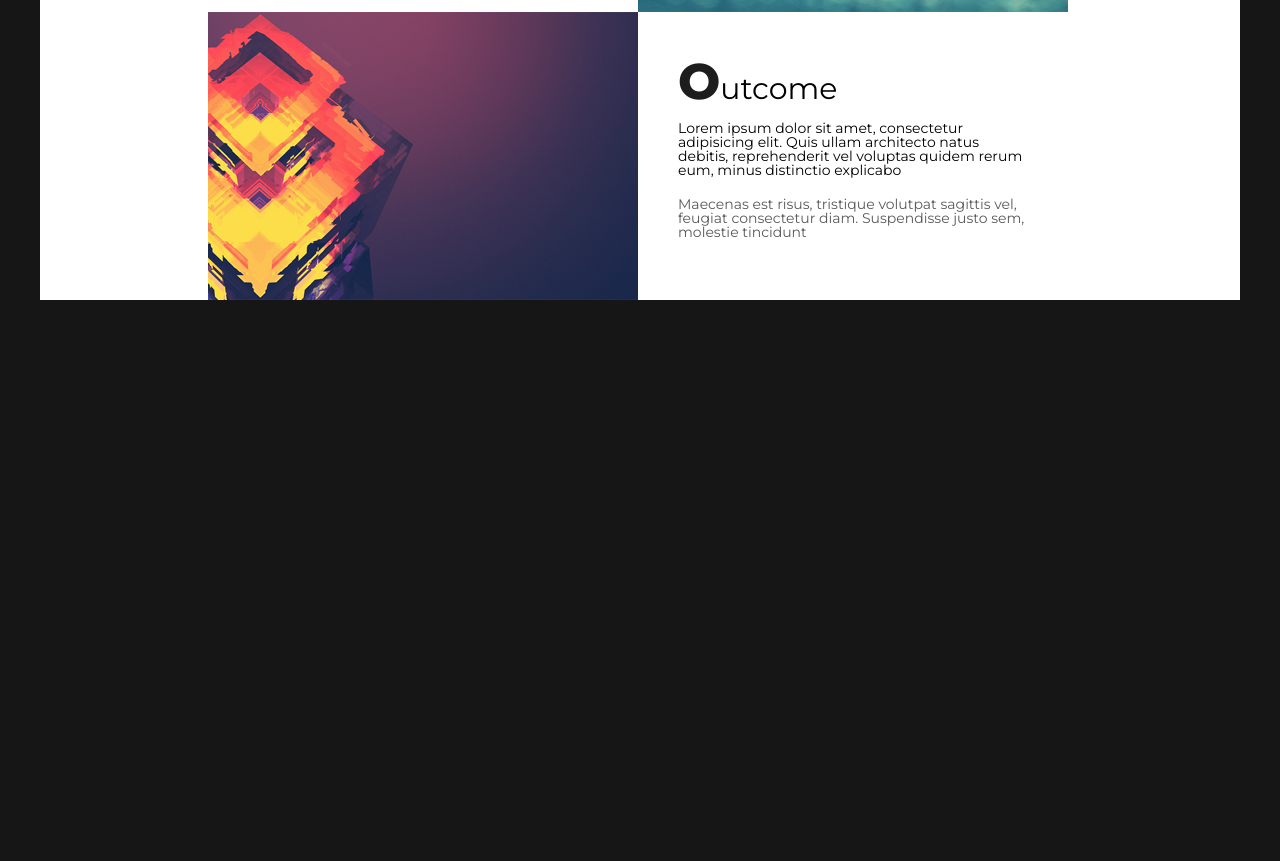
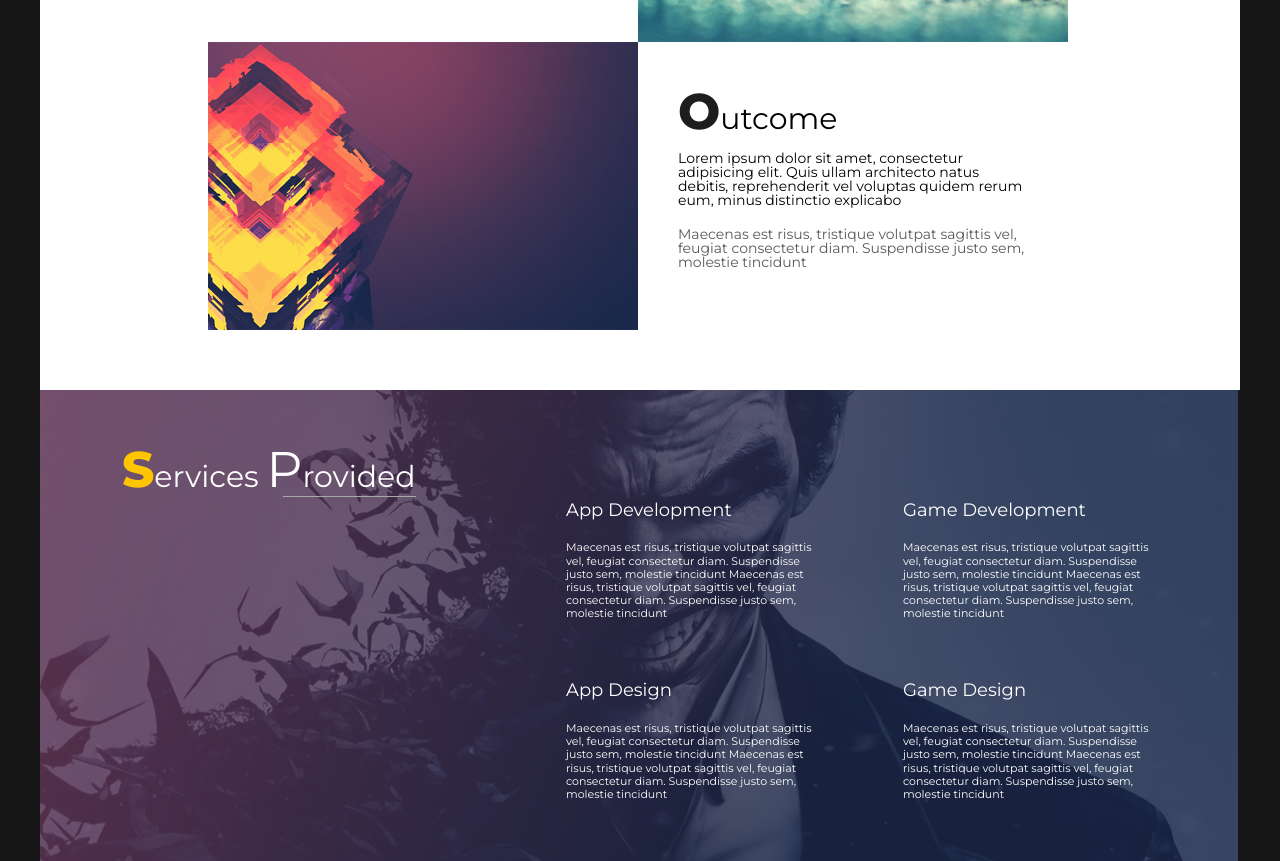
Before and after one commit to FrontBor/Sublime-games, a plain HTML site: page index.html in a window 1280 px wide. Shown: the part 3276-4137 px from the top of the page. Before the commit the page ends 3576 px from the top, so only its background shows below. Drawn offline with Linux system fonts and the light colour scheme.

Commit message:
add_block_services_provided

```diff
--- a/index.html
+++ b/index.html
@@ -133,6 +133,33 @@
             </div>
         </div>
     </div>
+    <div class="services">
+        <div class="services__main">
+            <h3>Services <span>P</span>rovided</h3>
+            <div class="services__row">
+                <div class="services__column">
+                    <div class="services__content">
+                        <h4>App Development</h4>
+                        <p>Maecenas est risus, tristique volutpat sagittis vel, feugiat consectetur diam. Suspendisse justo sem, molestie tincidunt Maecenas est risus, tristique volutpat sagittis vel, feugiat consectetur diam. Suspendisse justo sem, molestie tincidunt</p>
+                    </div>
+                    <div class="services__content">
+                        <h4>App Design</h4>
+                        <p>Maecenas est risus, tristique volutpat sagittis vel, feugiat consectetur diam. Suspendisse justo sem, molestie tincidunt Maecenas est risus, tristique volutpat sagittis vel, feugiat consectetur diam. Suspendisse justo sem, molestie tincidunt</p>
+                    </div>
+                </div>
+                <div class="services__column">
+                    <div class="services__content">
+                        <h4>Game Development</h4>
+                        <p>Maecenas est risus, tristique volutpat sagittis vel, feugiat consectetur diam. Suspendisse justo sem, molestie tincidunt Maecenas est risus, tristique volutpat sagittis vel, feugiat consectetur diam. Suspendisse justo sem, molestie tincidunt</p>
+                    </div>
+                    <div class="services__content">
+                        <h4>Game Design</h4>
+                        <p>Maecenas est risus, tristique volutpat sagittis vel, feugiat consectetur diam. Suspendisse justo sem, molestie tincidunt Maecenas est risus, tristique volutpat sagittis vel, feugiat consectetur diam. Suspendisse justo sem, molestie tincidunt</p>
+                    </div>
+                </div>
+            </div>
+        </div>
+    </div>
 
 
 
--- a/scss/style.scss
+++ b/scss/style.scss
@@ -310,7 +310,7 @@ body{
     &__row{
         width: 70% ;
         display: flex;
-        padding-left: 14%;
+        padding: 30px 0 60px 14%;
 
 
     }
@@ -401,3 +401,65 @@ body{
     }
 
 }
+
+.services{
+    &__main{
+        background: url('/img/BGJoker.png') no-repeat;
+        max-width: 1200px;
+        width: 100%;
+        margin: 0 auto;
+    }
+    h3{
+        position: relative;
+        left: 82px;
+        font-size: 30px;
+        color: #ffffff;
+        padding: 50px 0 0 0;
+    }
+    h3:first-letter{
+        font-size: 50px;
+        line-height: 1.2;
+        font-weight: 600;
+        color: #ffc600;
+    }
+    h3:after{
+        content: '';
+        position: absolute;
+        bottom: 3px;
+        left: 161px;
+        width: 133px;
+        height: 1px;
+        background: rgb(169, 168, 168);
+
+    }
+    span{
+        color: #ffffff;
+        font-size: 50px;
+    }
+    &__row{
+        display: flex;
+        justify-content: flex-end;
+
+    }
+    &__column{
+        width: 260px;
+        margin: 0 77px 0 0;
+    }
+    &__content{
+        h4{
+            font-size: 18px;
+            line-height: 1.2;
+            font-weight: 400;
+            color: #ffffff;
+            margin: 0 0 20px 0;
+        }
+        p{
+            font-size: 11px;
+            line-height: 1.2;
+            font-weight: 400;
+            color: #ffffff;
+            margin: 0 0 60px 0;
+        }
+    }
+
+}
```
Also changed, not shown: css/style.css, img/BGJoker.png (added).
